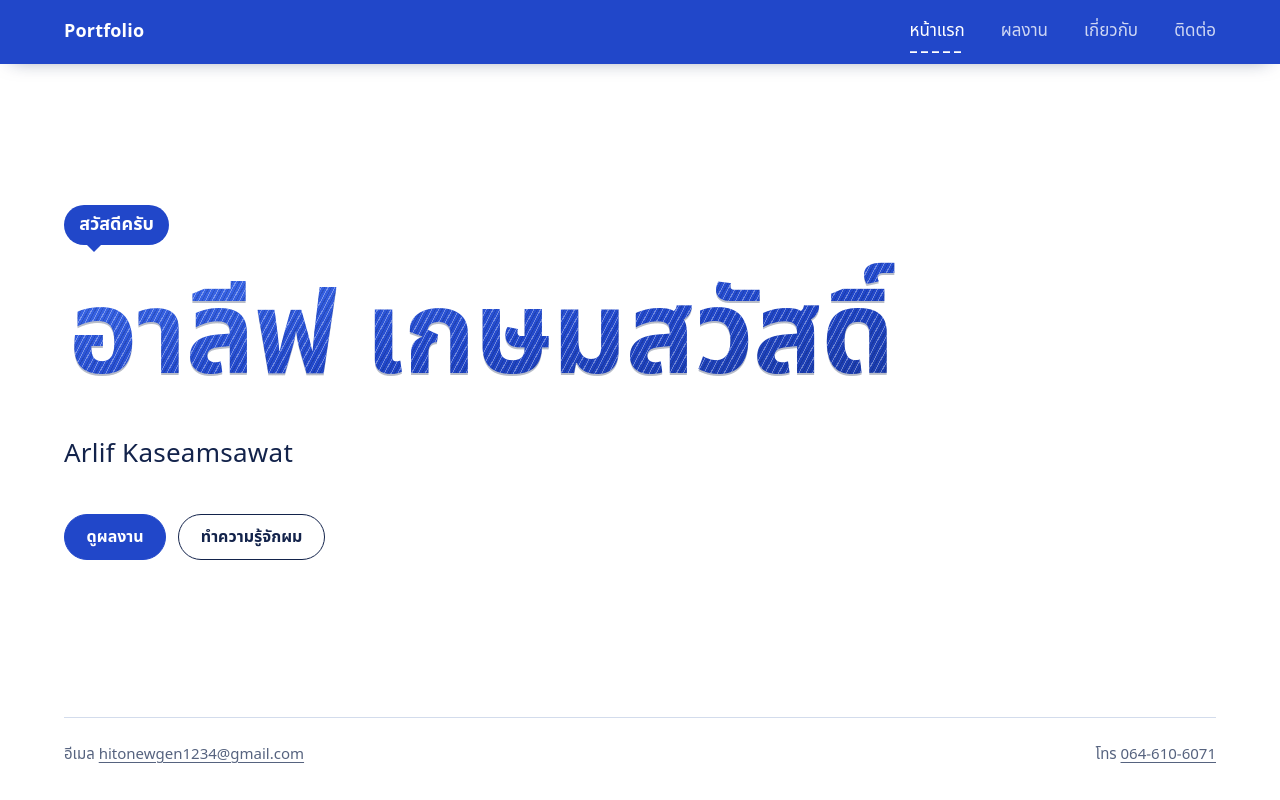
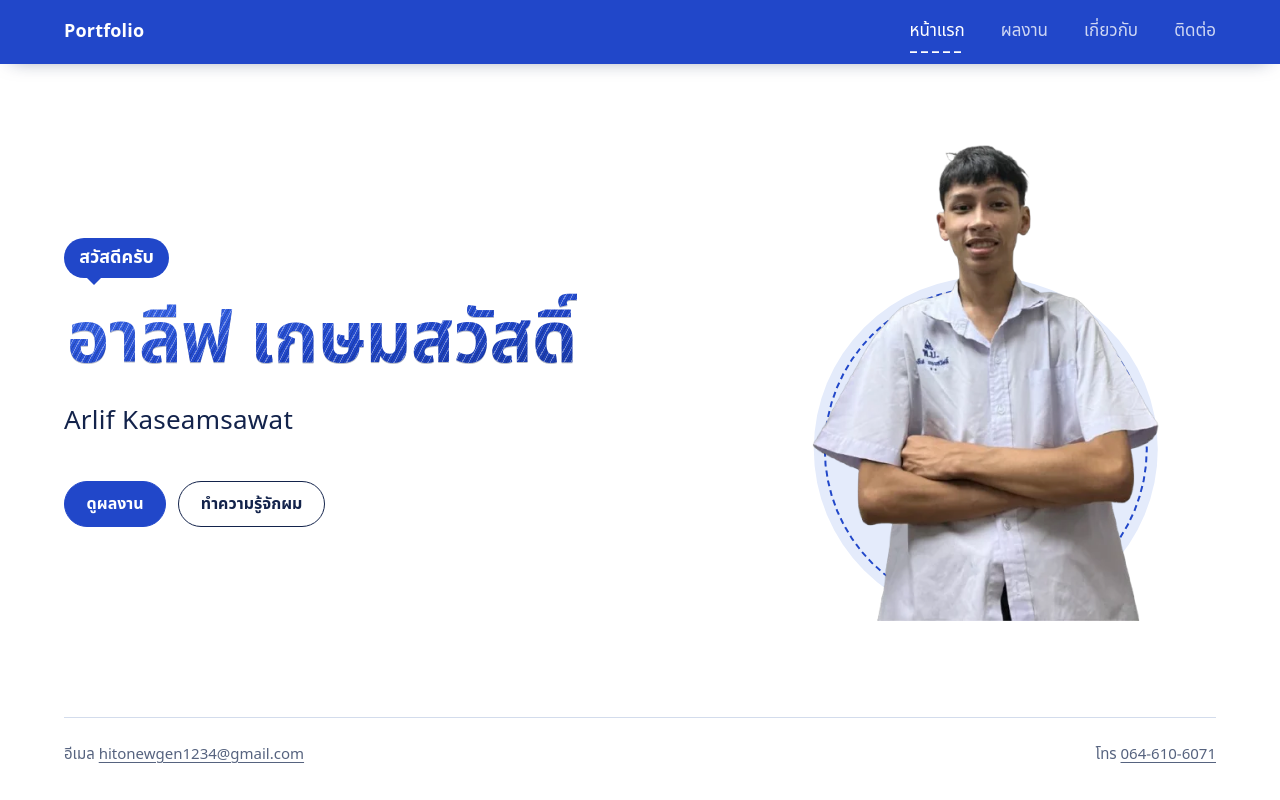
Before and after one commit to HitoAgain/portfolio-v2, a plain HTML site: page index.html in a window 1280 px wide. Drawn offline with Linux system fonts and the light colour scheme; a web font is replaced by a local one.

Commit message:
Home photo with hover pose swap; real photo on the ID card
Co-Authored-By: Claude Opus 5.5 <noreply@anthropic.com>

```diff
--- a/assets/style.css
+++ b/assets/style.css
@@ -132,7 +132,30 @@ body:has(.admin-fab:not([hidden])) .site-foot { padding-bottom: 5rem; } /* keep
 
 /* ---------- Home ---------- */
 .home main { display: grid; align-content: center; }
-.hero { padding-block: clamp(3rem, 10vh, 7rem) clamp(4rem, 12vh, 8rem); }
+.hero { display: grid; align-items: center; gap: 2.5rem 3rem; padding-block: clamp(2.5rem, 8vh, 6rem) clamp(3rem, 10vh, 7rem); }
+@media (min-width: 52rem) {
+  .hero { grid-template-columns: minmax(0, 1.4fr) minmax(0, 1fr); }
+  .hero .name { font-size: clamp(2.4rem, 5.6vw, 5.25rem); } /* leaves room for the photo */
+}
+/* Photo on a stitched circle; hovering swaps to the second pose */
+.hero-photo { position: relative; justify-self: center; width: min(78%, 24rem); }
+.hero-photo::before {
+  content: "";
+  position: absolute;
+  left: 50%;
+  bottom: 0;
+  width: 96%;
+  aspect-ratio: 1;
+  border-radius: 50%;
+  background: var(--thread-soft);
+  outline: 2px dashed var(--thread);
+  outline-offset: -12px;
+  translate: -50% 0;
+}
+.hero-photo img { position: relative; display: block; width: 100%; height: auto; transition: opacity .35s var(--ease); }
+.hero-photo .alt { position: absolute; inset: 0; opacity: 0; }
+.hero-photo:hover .alt { opacity: 1; }
+.hero-photo:hover img:not(.alt) { opacity: 0; }
 .hello { margin: 0 0 .9rem; }
 .bubble {
   position: relative;
@@ -268,6 +291,8 @@ body:has(.admin-fab:not([hidden])) .site-foot { padding-bottom: 5rem; } /* keep
   color: var(--thread);
   font-size: 11cqi;
   font-weight: 700;
+  object-fit: cover;
+  object-position: top;
 }
 .id-info { min-width: 0; }
 .id-name { margin: 0; font-size: max(1.125rem, 5.4cqi); line-height: 1.25; }
--- a/index.html
+++ b/index.html
@@ -35,12 +35,18 @@
 
 <main id="main" class="wrap">
   <section class="hero" aria-labelledby="hero-name">
+    <div class="hero-text">
       <p class="hello"><span class="bubble">สวัสดีครับ</span></p>
       <h1 id="hero-name" class="name"><span class="sew"><span class="sew-text">อาลีฟ เกษมสวัสดิ์</span><span class="needle" aria-hidden="true"></span></span></h1>
       <p class="en-name" lang="en">Arlif Kaseamsawat</p>
       <div class="actions">
         <a class="btn btn-solid" href="works.html">ดูผลงาน</a>
         <a class="btn" href="about.html">ทำความรู้จักผม</a>
+      </div>
+    </div>
+    <div class="hero-photo">
+      <img src="assets/me.webp" alt="อาลีฟ เกษมสวัสดิ์ ในชุดนักเรียน ยืนกอดอก" width="429" height="571" fetchpriority="high">
+      <img class="alt" src="assets/me-hover.webp" alt="" width="429" height="571" aria-hidden="true">
     </div>
   </section>
 </main>
```
Also changed, not shown: about.html (+1 -1 lines), .impeccable/config.json, assets/me-card.webp (added), assets/me-hover.webp (added), assets/me.webp (added). Lines whose indentation alone changed are shown as unchanged.
